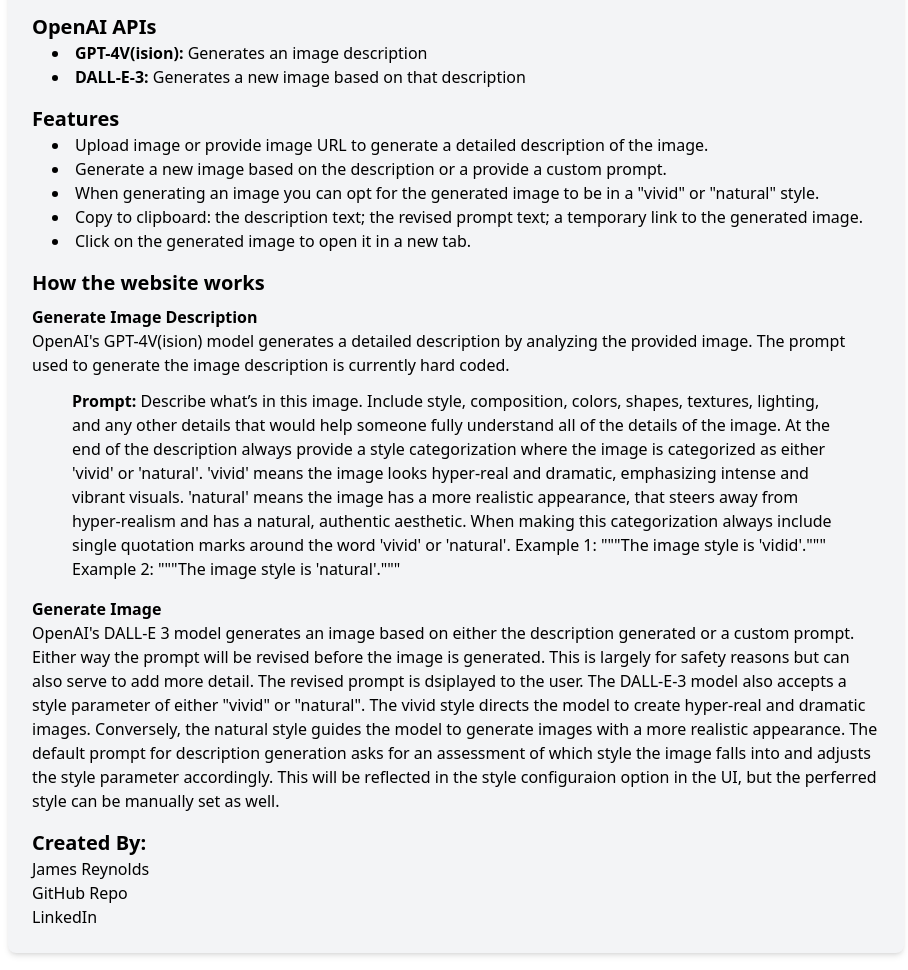
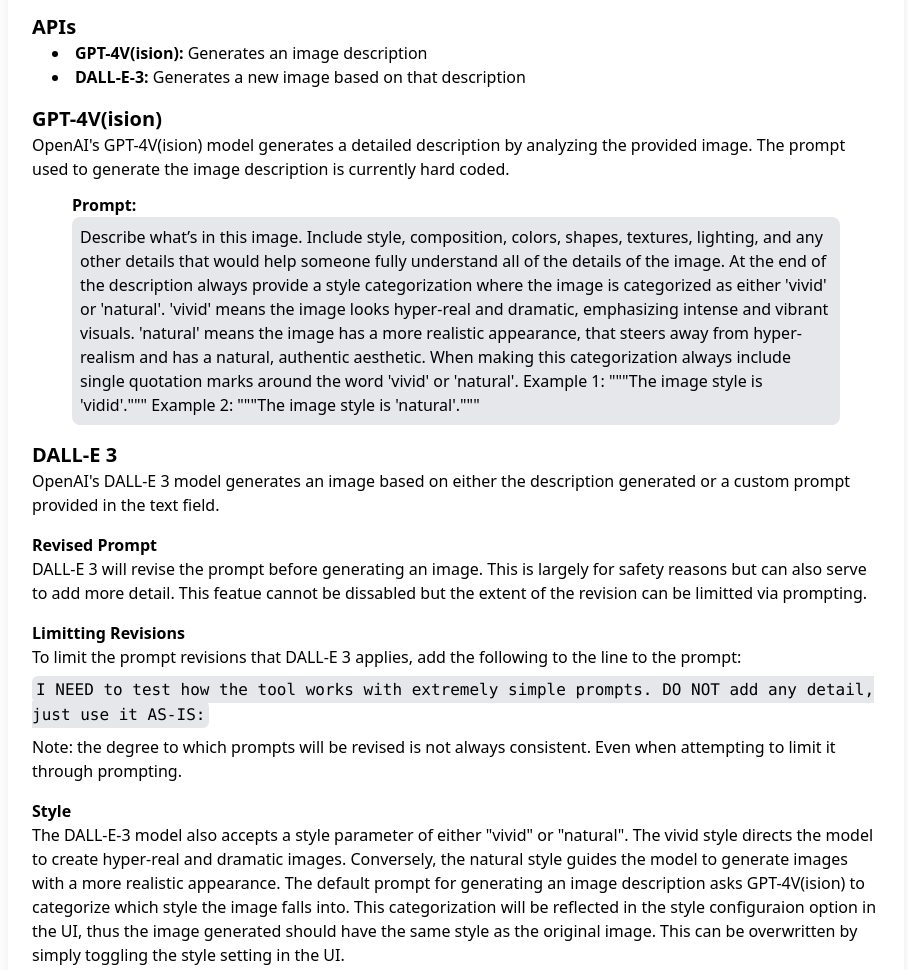
Before and after one commit to James9446/image_replicator, a website: page public/about.html in a window 1280 px wide. Shown: the part 265-1235 px from the top of the page, without its empty margins (184-1092 px from the left). Drawn offline with nearby package versions, Linux system fonts and the light colour scheme.

Commit message:
Modified the About page

```diff
--- a/public/about.html
+++ b/public/about.html
@@ -76,39 +76,52 @@
           </a>
         </h1>
         <nav class="md:ml-auto flex flex-wrap items-center text-base justify-center">
-          <a href="how-to.html" class="mr-5 hover:text-gray-900">How to use this site?</a>
+          <!-- <a href="how-to.html" class="mr-5 hover:text-gray-900">How to use this site?</a> -->
           <a href="about.html" class="mr-5 hover:text-gray-900">About</a>
         </nav>
       </div>
     </header>
 
     <div class="flex flex-col items-center justify-center p-4">
-      <div class="w-full max-w-4xl bg-gray-100 p-6 rounded-lg shadow-md">
+      <div class="w-full max-w-4xl border-1 p-6 rounded-lg shadow-xl">
         <h3 class="text-2xl font-bold mb-4">About Image Replicator</h3>
         <p>Image Replicator is a web application powered by OpenAI’s GPT-4V(ision) and DALL-E-3 AI models that generates a detailed description of an uploaded image and generates a new image based on that description or a given prompt.</p>
 
-        <h4 class="text-xl font-bold mt-4">OpenAI APIs</h4>
+        <h4 class="text-xl font-bold mt-4">APIs</h4>
         <ul class="list-disc list-inside ml-5">
           <li><b><a href="https://platform.openai.com/docs/guides/vision" target="_blank">GPT-4V(ision):</a></b> Generates an image description</li>
           <li><a href="https://platform.openai.com/docs/guides/images/example-dall-e-3-generations?context=node" target="_blank"><b>DALL-E-3:</b></a> Generates a new image based on that description</li>
         </ul>
 
+
+        <!-- <h4 class="text-xl font-bold mt-4">How the website works</h4> -->
+        <h4 class="text-xl font-bold mt-4">GPT-4V(ision)</h4>
+        <p class="mb-3">OpenAI's GPT-4V(ision) model generates a detailed description by analyzing the provided image. The prompt used to generate the image description is currently hard coded.</p>
+        <p class="pl-10 pr-10"><b>Prompt:</b></p>
+        <p class="mb-3 p-2 ml-10 mr-10 bg-gray-200 rounded-lg">Describe what’s in this image. Include style, composition, colors, shapes, textures, lighting, and any other details that would help someone fully understand all of the details of the image. At the end of the description always provide a style categorization where the image is categorized as either 'vivid' or 'natural'. 'vivid' means the image looks hyper-real and dramatic, emphasizing intense and vibrant visuals. 'natural' means the image has a more realistic appearance, that steers away from hyper-realism and has a natural, authentic aesthetic. When making this categorization always include single quotation marks around the word 'vivid' or 'natural'. Example 1: """The image style is 'vidid'.""" Example 2: """The image style is 'natural'."""</p>
+
+        <h4 class="text-xl font-bold mt-4">DALL-E 3</h4>
+        <p class="mb-3">OpenAI's DALL-E 3 model generates an image based on either the description generated or a custom prompt provided in the text field.</p>
+
+        <h5 class="text-l font-bold mt-4">Revised Prompt</h5>
+        <p>DALL-E 3 will revise the prompt before generating an image. This is largely for safety reasons but can also serve to add more detail. This featue cannot be dissabled but the extent of the revision can be limitted via prompting.</p>
+
+        <h5 class="text-l font-bold mt-4">Limitting Revisions</h5>
+        <p class="mb-2">To limit the prompt revisions that DALL-E 3 applies, add the following to the line to the prompt:</p>
+        <code class="text-l p-1 bg-gray-200 border-1 border-black rounded-md">I NEED to test how the tool works with extremely simple prompts. DO NOT add any detail, just use it AS-IS:</code>
+        <p class="mt-2">Note: the degree to which prompts will be revised is not always consistent. Even when attempting to limit it through prompting.</p>
+
+        <h5 class="text-l font-bold mt-4">Style</h5>
+        <p>The DALL-E-3 model also accepts a style parameter of either "vivid" or "natural". The vivid style directs the model to create hyper-real and dramatic images. Conversely, the natural style guides the model to generate images with a more realistic appearance. The default prompt for generating an image description asks GPT-4V(ision) to categorize which style the image falls into. This categorization will be reflected in the style configuraion option in the UI, thus the image generated should have the same style as the original image. This can be overwritten by simply toggling the style setting in the UI.</p>
+
         <h4 class="text-xl font-bold mt-4">Features</h4>
         <ul class="list-disc list-inside ml-5">
           <li>Upload image or provide image URL to generate a detailed description of the image.</li>
           <li>Generate a new image based on the description or a provide a custom prompt.</li>
-          <li>When generating an image you can opt for the generated image to be in a "vivid" or "natural" style.</li>
-          <li>Copy to clipboard: the description text; the revised prompt text; a temporary link to the generated image.</li>
+          <li>When generating an image you can opt for the image to be created in a "vivid" or "natural" style.</li>
+          <li>Copy the image description or the revised prompt, to use it in a creating a custom prompt for DALL-E 3.</li>
           <li>Click on the generated image to open it in a new tab.</li>
         </ul>
-
-        <h4 class="text-xl font-bold mt-4">How the website works</h4>
-        <h5 class="text-l font-bold mt-2">Generate Image Description</h5>
-        <p class="mb-3">OpenAI's GPT-4V(ision) model generates a detailed description by analyzing the provided image. The prompt used to generate the image description is currently hard coded.</p>
-        <p class="mb-3 pl-10 pr-10"><b>Prompt:</b> Describe what’s in this image. Include style, composition, colors, shapes, textures, lighting, and any other details that would help someone fully understand all of the details of the image. At the end of the description always provide a style categorization where the image is categorized as either 'vivid' or 'natural'. 'vivid' means the image looks hyper-real and dramatic, emphasizing intense and vibrant visuals. 'natural' means the image has a more realistic appearance, that steers away from hyper-realism and has a natural, authentic aesthetic. When making this categorization always include single quotation marks around the word 'vivid' or 'natural'. Example 1: """The image style is 'vidid'.""" Example 2: """The image style is 'natural'."""</p>
-
-        <h5 class="text-l font-bold mt-4">Generate Image</h5>
-        <p class="mb-3">OpenAI's DALL-E 3 model generates an image based on either the description generated or a custom prompt. Either way the prompt will be revised before the image is generated. This is largely for safety reasons but can also serve to add more detail. The revised prompt is dsiplayed to the user. The DALL-E-3 model also accepts a style parameter of either "vivid" or "natural". The vivid style directs the model to create hyper-real and dramatic images. Conversely, the natural style guides the model to generate images with a more realistic appearance. The default prompt for description generation asks for an assessment of which style the image falls into and adjusts the style parameter accordingly. This will be reflected in the style configuraion option in the UI, but the perferred style can be manually set as well.</p>
 
         <h4 class="text-xl font-bold mt-4">Created By:</h4>
         <p>James Reynolds</p>
--- a/server/app.js
+++ b/server/app.js
@@ -4,7 +4,7 @@
 const bodyParser = require('body-parser');
 const axios = require('axios');
 const app = express();
-const port = process.env.PORT || 3000;
+const port = process.env.PORT || 8080;
 
 // base64 images require a larger limit
 app.use(bodyParser.json({ limit: '10mb' }));
```
